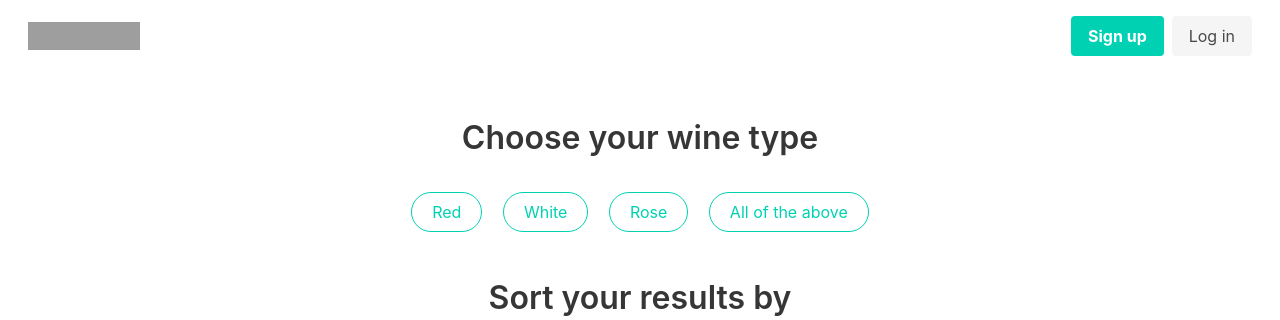
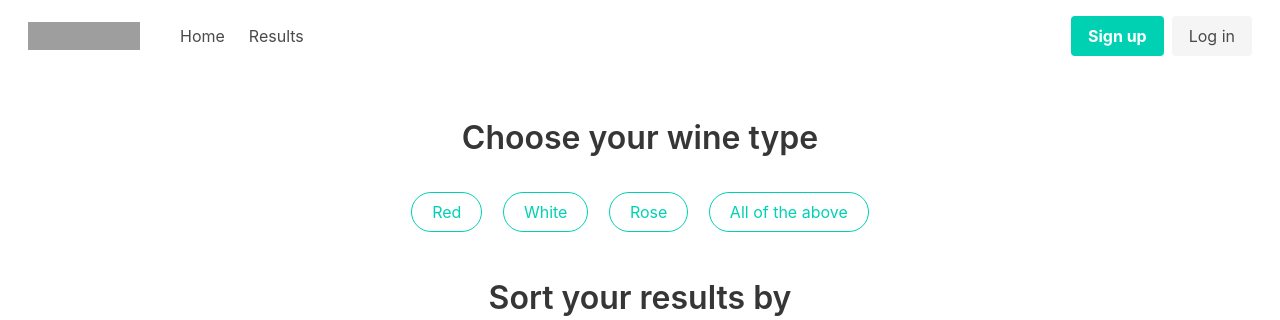
Before and after one commit to LouisGaravaglia/IPAz, a Flask app: page / in a window 1280 px wide. Shown: the top 320 px of the page. Run offline with Flask 2, Linux system fonts and the light colour scheme; data that the repository does not hold is empty; parts of the project's set-up code (start-up, migrations or seed data) failed here and were passed over; some libraries are stand-ins or nearby versions; grey boxes are pictures that could not be loaded.

```diff
--- a/templates/base.html
+++ b/templates/base.html
@@ -30,9 +30,12 @@
 
   <div id="navbarBasicExample" class="navbar-menu">
     <div class="navbar-start">
-      <!-- <a href="/"class="navbar-item">
+      <a href="/"class="navbar-item">
         Home
-      </a> -->
+      </a>
+      <a href="/results"class="navbar-item">
+        Results
+      </a>
       {% if not g.user %}
       {% else %}
       <a class="navbar-item">
```
